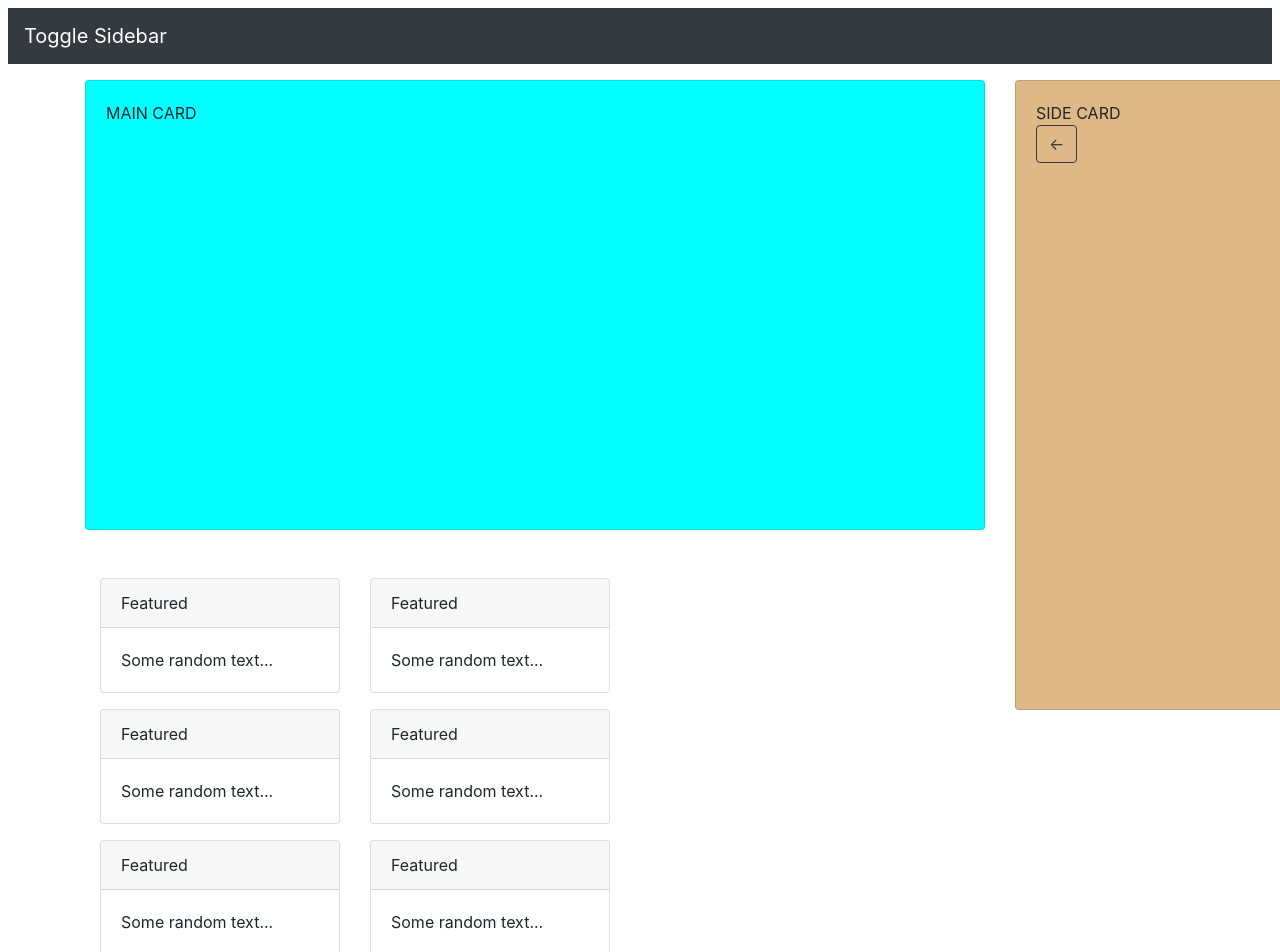
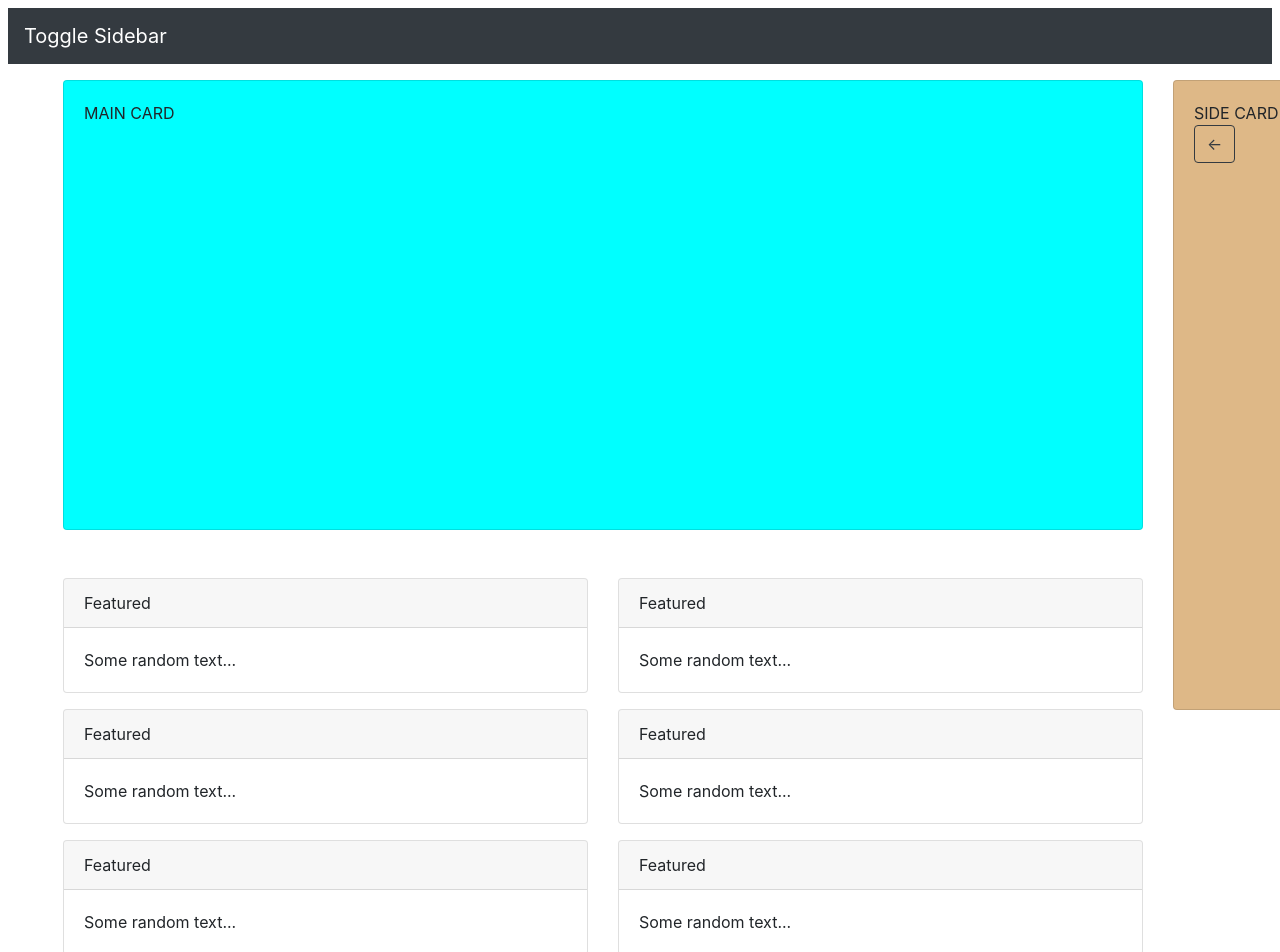
Before and after one commit to swarajlaha/frontend-challenges, a React (Create React App) app: page / in a window 1280 px wide. Shown: the top 952 px of the page. Built offline with nearby package versions, Linux system fonts and the light colour scheme.

Commit message:
style adjustments

```diff
--- a/src/toggle-sidebar/components/sideToggle.js
+++ b/src/toggle-sidebar/components/sideToggle.js
@@ -2,9 +2,12 @@ import React from 'react'
 import { Card, Button } from 'react-bootstrap'
 
 const SideToggle = ({ toggleHandler, toggle }) => {
+
+  let classStyle = toggle ? 'side-card' : 'side-card-wide'
+
   return (
     <>
-      <Card className="side-card">
+      <Card className={classStyle}>
         <Card.Body>
           SIDE CARD <br />
           <Button variant="outline-dark" onClick={toggleHandler}>{toggle ? '<-' : '->'}</Button>
--- a/src/toggle-sidebar/containers/pageContainer.js
+++ b/src/toggle-sidebar/containers/pageContainer.js
@@ -6,7 +6,6 @@ import SmallCards from '../components/smallCards'
 import './style.css'
 
 const PageContainer = () => {
-
   const [toggle, setToggle] = useState(true)
 
   // Function to handle the toggle of sidebar.
@@ -16,20 +15,16 @@ const PageContainer = () => {
 
   return (
     <>
-      <Container>
+      <Container className="ml-5">
         <Row>
           <Col>
             <MainCard toggle={toggle} />
+            <Row>
+              <SmallCards />
+            </Row>
           </Col>
           <Col>
             <SideToggle toggle={toggle} toggleHandler={toggleHandler} />
-          </Col>
-        </Row>
-        <Row>
-          <Col>
-            <SmallCards />
-          </Col>
-          <Col>
           </Col>
         </Row>
       </Container>
--- a/src/toggle-sidebar/containers/style.css
+++ b/src/toggle-sidebar/containers/style.css
@@ -1,17 +1,26 @@
 .main-card {
+  height: 450px;
+  width: 1080px;
+  background-color: aqua !important;
+}
+
+.main-card-narrow {
   height: 450px;
   width: 900px;
   background-color: aqua !important;
 }
 
-.main-card-narrow {
-  height: 450px;
-  background-color: aqua !important;
+.side-card {
+  height: 630px;
+  width: 340px;
+  background-color: burlywood !important;
+  position: fixed !important;
+  top: 80px;
 }
 
-.side-card {
+.side-card-wide {
   height: 630px;
-  width: 580px;
+  width: 520px;
   background-color: burlywood !important;
   position: fixed !important;
   top: 80px;
```
